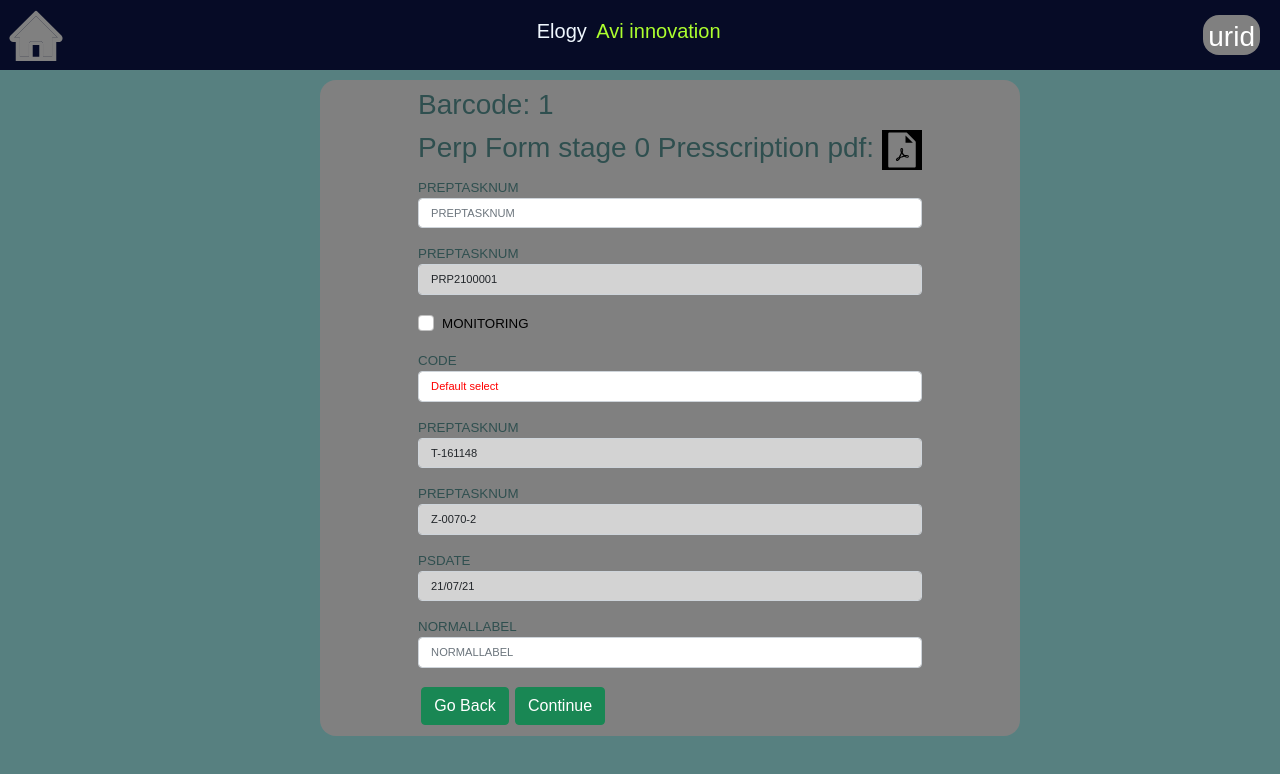
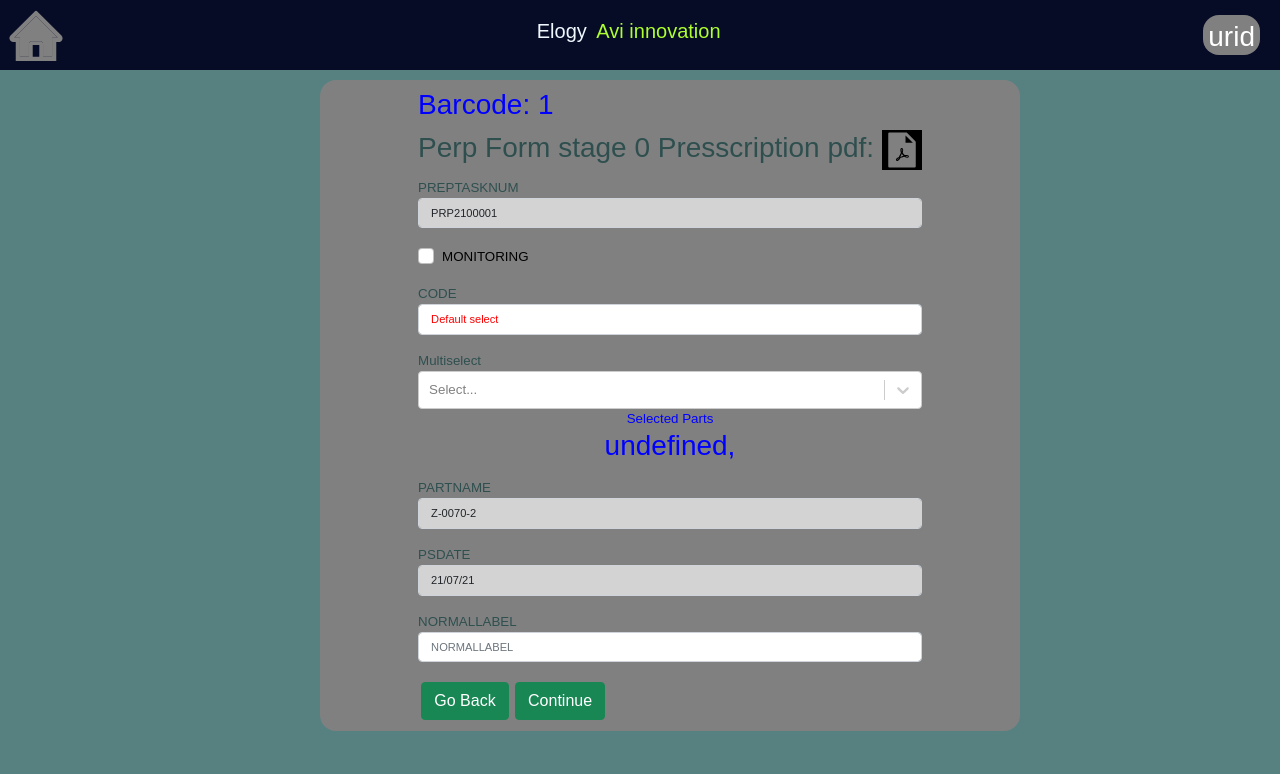
Before and after one commit to uridreiblatt/neophram, a React (Create React App) app: page /MultiStageForm/1 in a window 1280 px wide. Both pictures are taken after typing "Sample123" into the empty fields and a click on the button "Submit". Shown: the top 774 px of the page. Built offline with nearby package versions, Linux system fonts and the light colour scheme.

Commit message:
multiselect

```diff
--- a/package.json
+++ b/package.json
@@ -13,6 +13,7 @@
     "react-qr-scanner": "^1.0.0-alpha.7",
     "react-router-dom": "^5.2.0",
     "react-scripts": "4.0.3",
+    "react-select": "^4.3.1",
     "web-vitals": "^1.1.2"
   },
   "scripts": {
--- a/src/Elements/formElementApi.json
+++ b/src/Elements/formElementApi.json
@@ -9,16 +9,7 @@
         {
           "page_label": "Perp Page label 1",
           "fields": [
-            {
-              "field_id": "odatacontext",
-              "field_label": "PREPTASKNUM",
-              "field_mandatory": "yes",
-              "field_placeholder": "PREPTASKNUM",
-              "field_type": "text",
-              "field_value": null,
-              "field_disable": false,
-              "field_options": []
-            },
+
             {
               "field_id": "PREPTASKNUM",
               "field_label": "PREPTASKNUM",
@@ -61,18 +52,18 @@
             },
 
             {
-              "field_id": "SERIALNAME",
-              "field_label": "PREPTASKNUM",
+              "field_id": "Multiselect",
+              "field_label": "Multiselect",
               "field_mandatory": "yes",
-              "field_placeholder": "PREPTASKNUM",
-              "field_type": "text",
+              "field_placeholder": "Multiselect",
+              "field_type": "Multiselect",
               "field_value": "T-161148",
               "field_disable": true,
               "field_options": []
             },
             {
               "field_id": "PARTNAME",
-              "field_label": "PREPTASKNUM",
+              "field_label": "PARTNAME",
               "field_mandatory": "yes",
               "field_placeholder": "PREPTASKNUM",
               "field_type": "text",
--- a/src/Pages/Home.js
+++ b/src/Pages/Home.js
@@ -4,8 +4,9 @@ export default function Home() {
     return (
         <div className="home">
 
-            <h1>Home</h1>
+            <h1>Scan prescription Qr</h1>
             <QrScnaner></QrScnaner>
+
 
       </div>
 
--- a/src/components/MultiStageForm/Element.js
+++ b/src/components/MultiStageForm/Element.js
@@ -3,6 +3,8 @@ import Input from './Input';
 import Select from './Select';
 import Checkbox from './Checkbox';
 import ConfirmForm from './ConfirmForm';
+import MultiSelect from './MultiSelect';
+
 const Element = ({ field: { field_type, field_id, field_label, field_placeholder, field_value ,field_options,field_disable} }) => {
     switch (field_type) {
         case 'text' :
@@ -33,7 +35,16 @@ const Element = ({ field: { field_type, field_id, field_label, field_placeholder
                     field_type={field_type}
                     field_options={field_options}
                     field_value={field_value} />
-            )
+            );
+        case 'Multiselect':
+            return(
+            <MultiSelect field_id={field_id}
+            field_label={field_label}
+            field_type={field_type}
+            field_options={field_options}
+            field_value={field_value}></MultiSelect>
+
+        )
         case 'checkbox':
             return (<Checkbox
                 field_id={field_id}
--- /dev/null
+++ b/src/components/MultiStageForm/MultiSelect.js
@@ -0,0 +1,83 @@
+import React, {useState} from 'react'
+import Select from 'react-select'
+
+const MultiSelect = ({ field_id, field_label, field_placeholder, field_value,field_type,field_disable }) => {
+    var prepEquipment =  [
+        {
+            label: "B-0001 VANCOMYCIN 61447",
+            PARTNAME: "B-0001",
+            PARTDES: "ALCOXIDINE 300 ML",
+            INACTIVE: null,
+            value: 61447
+        },
+        {
+            label: "Z-0008 VANCOMYCIN 63950",
+            PARTNAME: "Z-0008",
+            PARTDES: "CEFAMEZINE",
+            INACTIVE: null,
+            value: 63950
+        },
+        {
+            label: "Z-0009 VANCOMYCIN 63951",
+            PARTNAME: "Z-0009",
+            PARTDES: "VANCOMYCIN",
+            INACTIVE: null,
+            value: 63951
+        }
+        ,
+        {
+            label: "Z-0010 6395110",
+            PARTNAME: "Z-0010",
+            PARTDES: "VANCOMYCIN",
+            INACTIVE: null,
+            value: 6395110
+        }
+        ,
+        {
+            label: "Z-0011 6395111",
+            PARTNAME: "Z-0011",
+            PARTDES: "VANCOMYCIN",
+            INACTIVE: null,
+            value: 6395111
+        }
+        ,
+        {
+            label: "Z-0012 VANCOMYCIN 6395112",
+            PARTNAME: "Z-0012",
+            PARTDES: "VANCOMYCIN",
+            INACTIVE: null,
+            value: 6395112
+        }
+    ];
+
+    const [selectedValue, SetselectedValue] = useState();
+    var HandleChange = (e) =>
+    {
+        SetselectedValue  (Array.isArray(e)? e.map(f=>f.label) :[] );
+        console.log(selectedValue);
+    }
+    return (
+
+
+        <div className="form-group">
+            <label htmlFor={field_id}>{field_label}  </label>
+            <Select options={prepEquipment} isMulti={true} onChange={HandleChange} placeholder={field_placeholder}></Select>
+            <center style={{color:"blue"}}>
+                <b>Selected Parts</b>
+                <h3 style={{color:"blue"}}>{selectedValue +", "} </h3>
+
+            </center>
+        </div>
+
+
+// <select   className="form-control"  style={{color:"red"}} onChange={event =>
+//                 handleChange(field_id, event)}>
+//                 <option>Default select</option>
+//                 {field_options.length > 0 && field_options.map(
+//                     (option, i) => <option key={i} value={option.option_label}>{option.option_label} </option>)}
+//             </select>
+
+    )
+}
+
+export  default MultiSelect
--- a/src/components/MultiStageForm/MultiStageForm.js
+++ b/src/components/MultiStageForm/MultiStageForm.js
@@ -86,25 +86,13 @@ const MultiStageForm = () => {
         <FormContext.Provider value={{handleChange,handleSubmit}}>
     <div className="container">
       <form>
-        <h3> Barcode: {barcode}</h3>
+        <h3 style={{color:"blue"}}> Barcode: {barcode}</h3>
         <h3>{app_label } stage {stageFormStep} Presscription pdf: <a onClick={openPdf}>
       <AiFillFilePdf className="ico" style={{backgroundColor:"black" , height:"40px", width:"40px"}} />
    </a>
-
-
-
             </h3>
 
-
-
-
-
-
-
-       {/* {fields ? fields.map((field, i) => <div key={i}><Element field={field} /><p></p></div>) : null} */}
-
-
-        {
+               {
             pages ? pages.map((page,i)=>
                         (stageFormStep === i ?
                                               page.fields ?
--- a/src/components/MultiStageForm/Select.js
+++ b/src/components/MultiStageForm/Select.js
@@ -5,7 +5,7 @@ const Select = ({ field_id, field_label, field_options }) => {
     return (
         <div className="form-group">
             <label htmlFor="exampleInputPassword1">{field_label}</label>
-            <select className="form-control"  style={{color:"red"}} onChange={event =>
+            <select   className="form-control"  style={{color:"red"}} onChange={event =>
                 handleChange(field_id, event)}>
                 <option>Default select</option>
                 {field_options.length > 0 && field_options.map(
```
Also changed, not shown: 2 other files (tests, documents, lock files or other folders).
